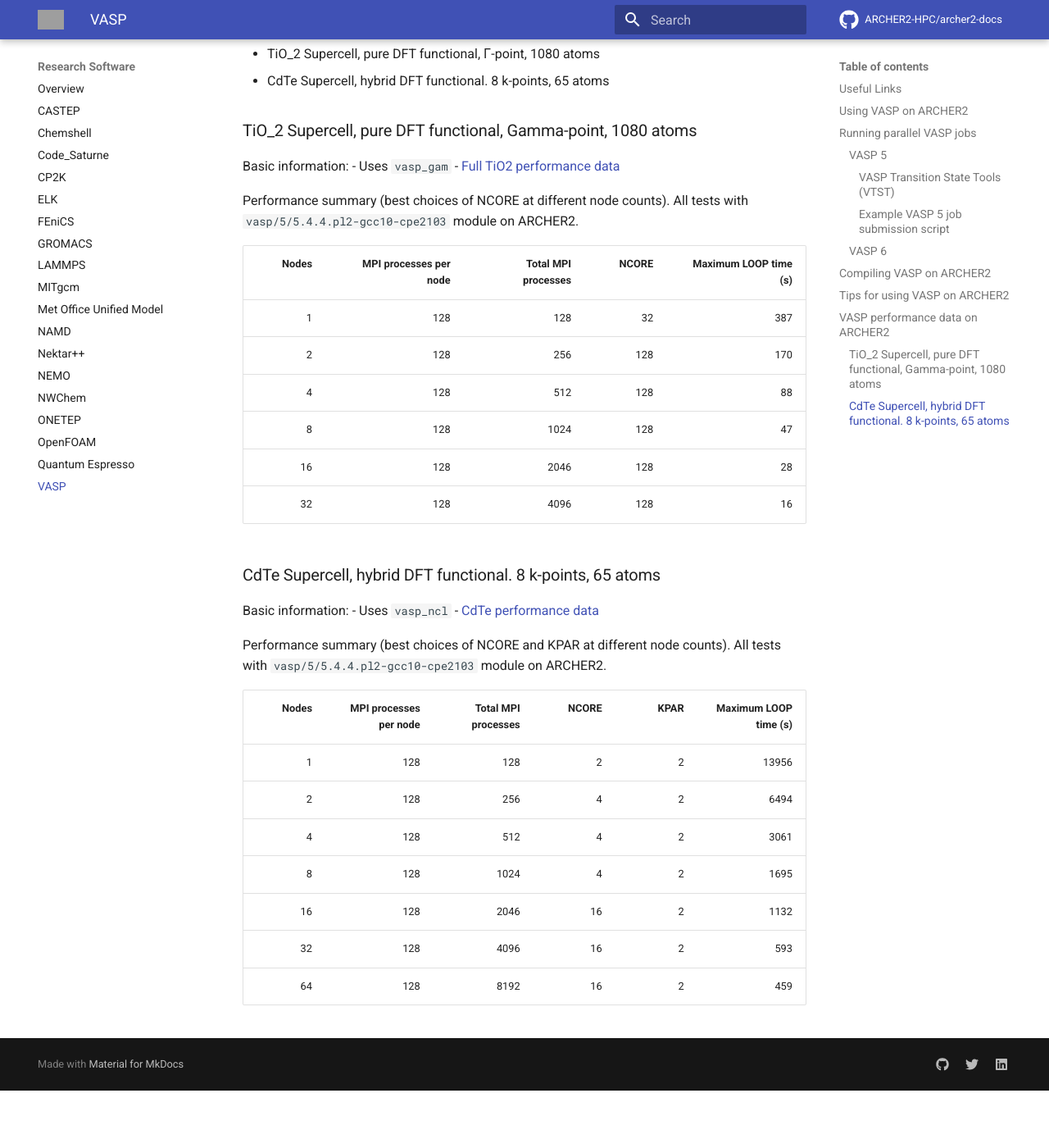
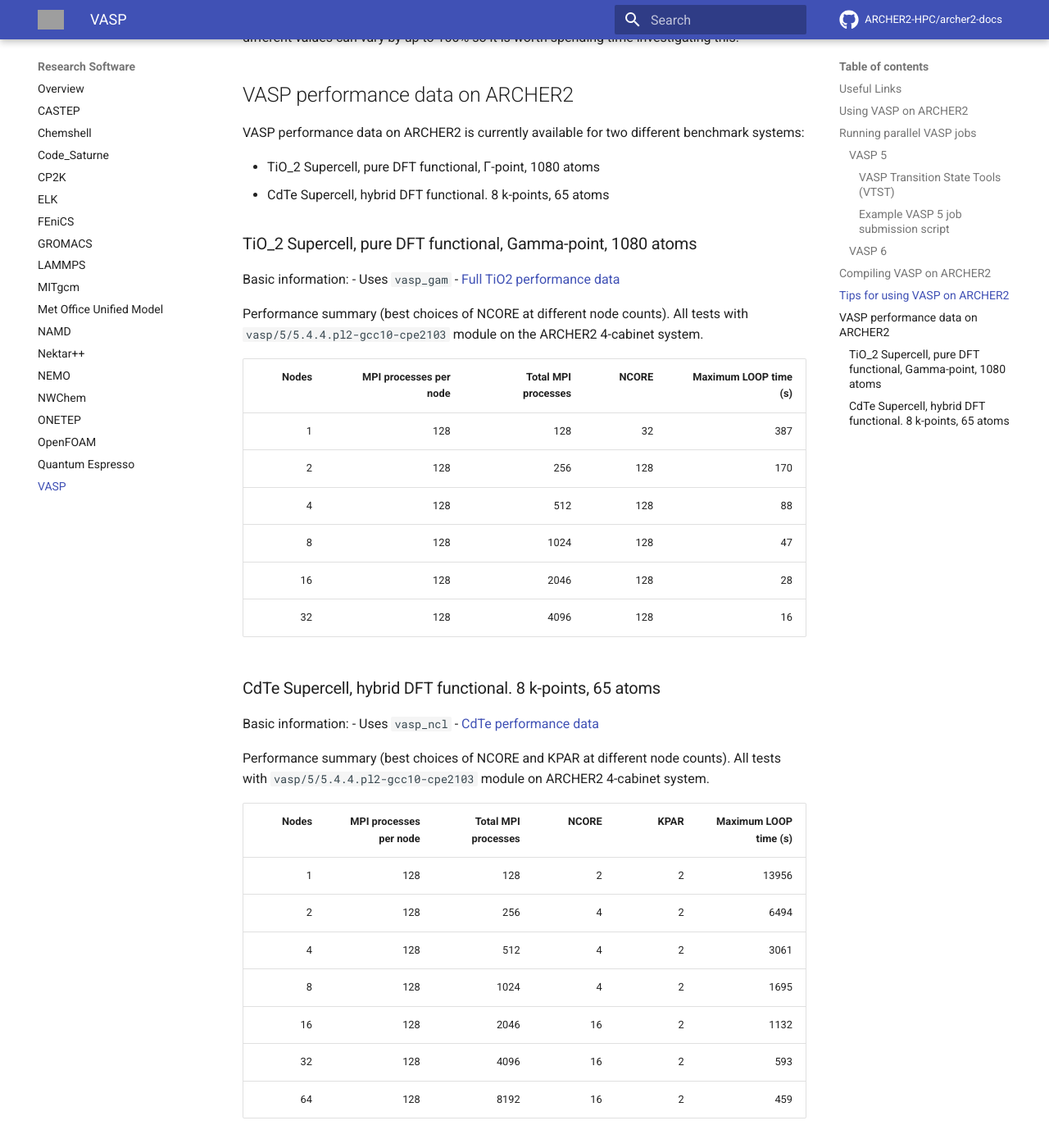
Before and after one commit to ARCHER2-HPC/archer2-docs, an MkDocs documentation site: the page built from docs/research-software/vasp/vasp.md, in a window 1280 px wide and 1400 px high, scrolled down 4916 px. Shown: the whole window at 82% size. Built offline with MkDocs 1.6.1 and Material for MkDocs 9.7.7, drawn with Linux system fonts in a browser that asks for light colours; comment, search, counter and statistics services are not loaded; before the commit the page ends 6246 px from its top, so only the background shows below that; some of the changed text lies outside the part shown; grey boxes are pictures that could not be loaded.

Commit message:
Adds more details to VASP page

````diff
--- a/docs/research-software/vasp/vasp.md
+++ b/docs/research-software/vasp/vasp.md
@@ -89,9 +89,14 @@
 On ARCHER2, the VTST version of VASP 5 can be accessed by loading the modules with
 `VTST` in the module name, for example:
 
-```
-module load vasp/5/5.4.4-VTST-gcc10-cpe2103
-```
+=== "Full system"
+    ```
+    module load vasp/5/5.4.4.pl2-vtst
+    ```
+=== "4-cabinet system'
+    ```
+    module load vasp/5/5.4.4-VTST-gcc10-cpe2103
+    ```
 
 #### Example VASP 5 job submission script
 
@@ -285,7 +290,7 @@
 - [Full TiO2 performance data](https://github.com/hpc-uk/archer-benchmarks/blob/main/others/VASP/analysis/VASP_TiO2_perf_analysis.ipynb)
 
 Performance summary (best choices of NCORE at different node counts). All tests with
-`vasp/5/5.4.4.pl2-gcc10-cpe2103` module on ARCHER2.
+`vasp/5/5.4.4.pl2-gcc10-cpe2103` module on the ARCHER2 4-cabinet system.
 
 | Nodes | MPI processes per node | Total MPI processes | NCORE | Maximum LOOP time (s) |
 |------:|-----------------------:|--------------------:|------:|----------------------:|
@@ -303,7 +308,7 @@
   - [CdTe performance data](https://github.com/hpc-uk/archer-benchmarks/blob/main/others/VASP/analysis/VASP_CdTe_perf_analysis.ipynb)
 
   Performance summary (best choices of NCORE and KPAR at different node counts). All tests with
-`vasp/5/5.4.4.pl2-gcc10-cpe2103` module on ARCHER2.
+`vasp/5/5.4.4.pl2-gcc10-cpe2103` module on ARCHER2 4-cabinet system.
 
 | Nodes | MPI processes per node | Total MPI processes | NCORE | KPAR | Maximum LOOP time (s) |
 |------:|-----------------------:|--------------------:|------:|-----:|----------------------:|
````
